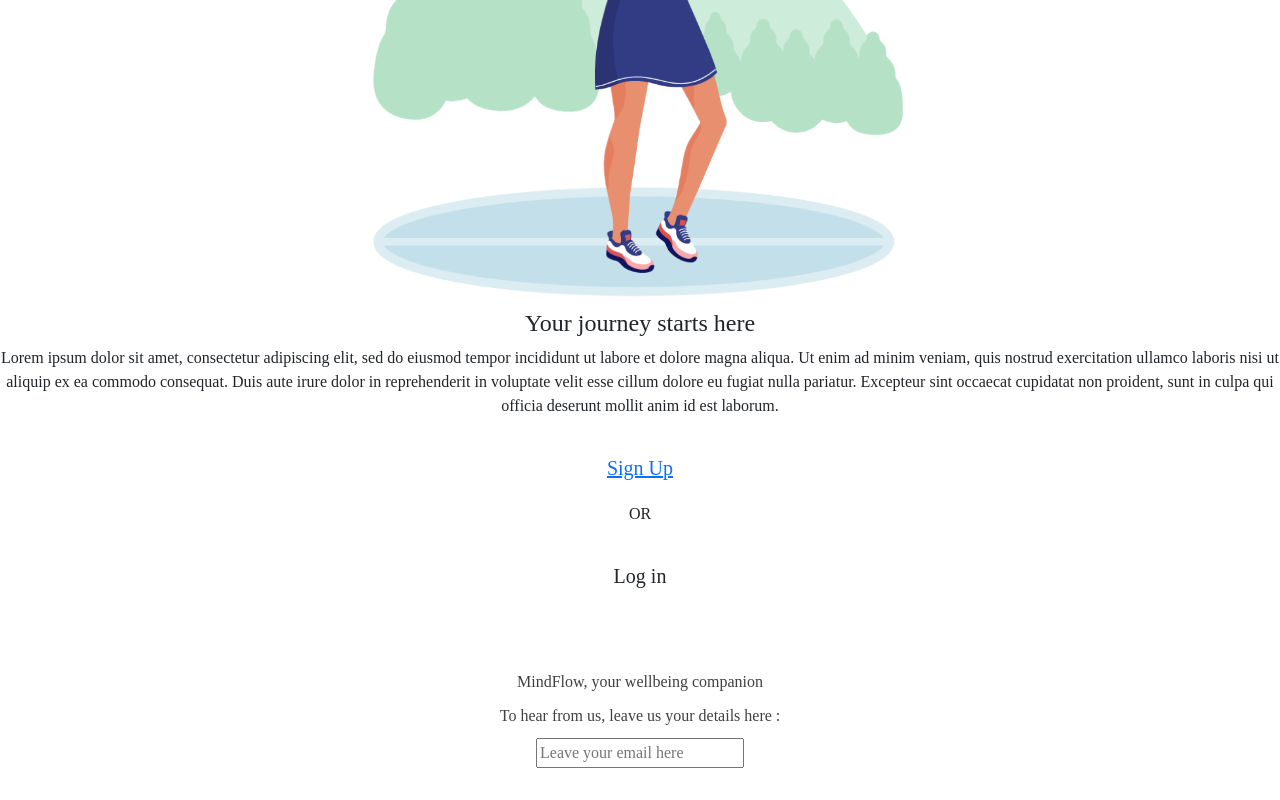
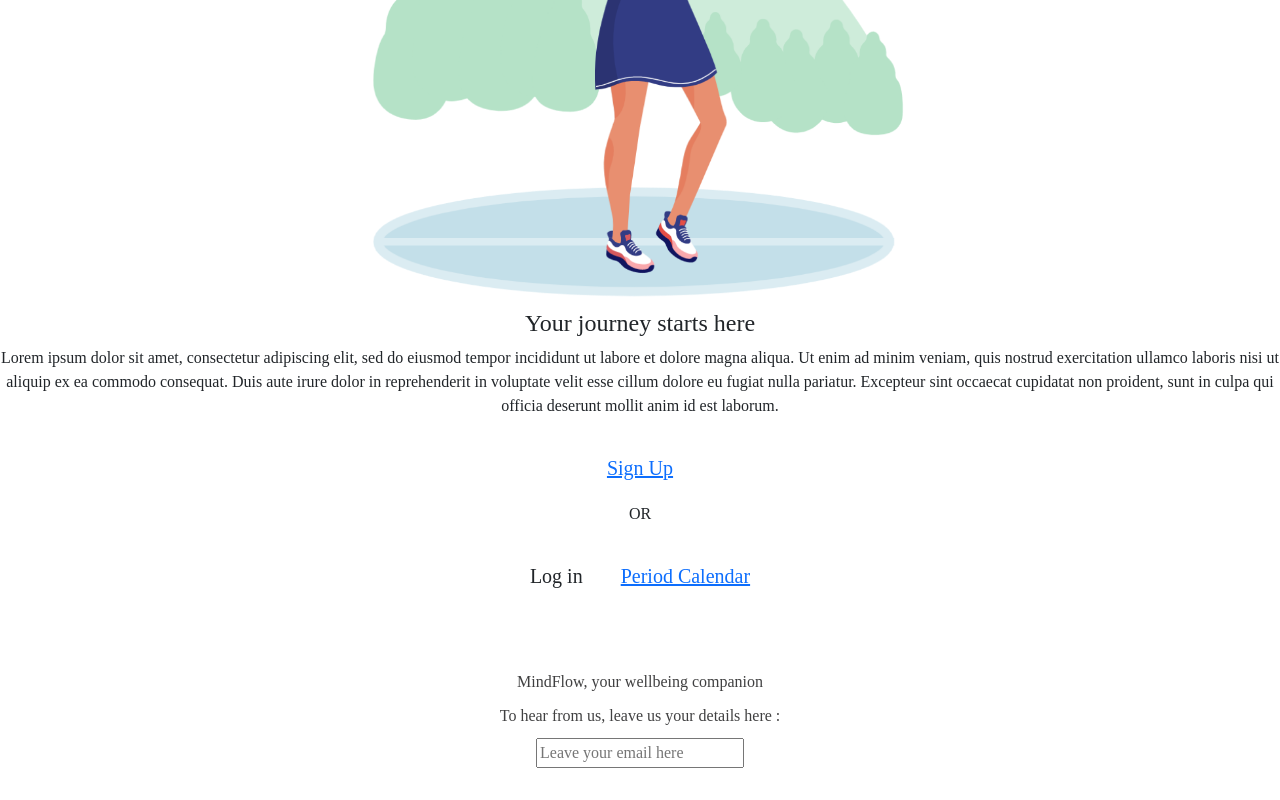
Before and after one commit to AnaG0307/MindFlow, a React (Create React App) app: page / in a window 1280 px wide. Shown: the part 466-1266 px from the top of the page. Built offline with nearby package versions, Linux system fonts and the light colour scheme; a web font is replaced by a local one.

Commit message:
Moved period folder back to components and added link to dashboard to open period calendar, not qorking yet

```diff
--- a/src/Components/Period/period.js
+++ b/src/Components/Period/period.js
@@ -93,4 +93,4 @@
   );
 }
 
-export default Calendar;
+export default Period;
--- a/src/index.js
+++ b/src/index.js
@@ -20,8 +20,8 @@
       <Routes>
         <Route exact path="/" element={<Home />} />
         <Route path="/Dashboard" element={<Dashboard />} />
+        <Route path="/Dashboard" element={<Dashboard />} />
         <Route path="/Period" element={<Period />} />
-        <Route path="/Registration" element={<Registration />} />
         <Route path="/Login" element={<Login />} />
       </Routes>
       <Footer />
--- a/src/pages/LandingPage/App.js
+++ b/src/pages/LandingPage/App.js
@@ -1,24 +1,25 @@
-import React from 'react';
-import '../../App.css'
-import Logo from "../../assets/logo.png"
-import Logo2 from "../../assets/logo2.png"
-import LandingImage from "../../assets/LandingImage.png"
-import '../../style/Header.css'
-import '../../style/index.css'
-import Button from 'react-bootstrap/Button';
-import { BrowserRouter as Router, Route, Routes, useNavigate} from 'react-router-dom';
-import { Link } from 'react-router-dom';
-
-
+import React from "react";
+import "../../App.css";
+import Logo from "../../assets/logo.png";
+import Logo2 from "../../assets/logo2.png";
+import LandingImage from "../../assets/LandingImage.png";
+import "../../style/Header.css";
+import "../../style/index.css";
+import Button from "react-bootstrap/Button";
+import {
+  BrowserRouter as Router,
+  Route,
+  Routes,
+  useNavigate,
+} from "react-router-dom";
+import { Link } from "react-router-dom";
 
 function App() {
-
   return (
-
-    <div className='App'>
+    <div className="App">
       <img
         src={Logo2}
-    alt= "MindFlow logo"
+        alt="MindFlow logo"
         className="mfl-logo"
         width="120"
         height="100"
@@ -27,18 +28,32 @@
       <h4>Your wellbeing companion</h4>
       <img
         src={LandingImage}
-    alt= "MindFlow logo"
+        alt="MindFlow logo"
         className="mfl-logo"
         width="550"
         height="500"
       />
       <h4>Your journey starts here</h4>
-    <p>Lorem ipsum dolor sit amet, consectetur adipiscing elit, sed do eiusmod tempor incididunt ut labore et dolore magna aliqua. Ut enim ad minim veniam, quis nostrud exercitation ullamco laboris nisi ut aliquip ex ea commodo consequat. Duis aute irure dolor in reprehenderit in voluptate velit esse cillum dolore eu fugiat nulla pariatur. Excepteur sint occaecat cupidatat non proident, sunt in culpa qui officia deserunt mollit anim id est laborum.</p>
-    <Button variant="signup" size="lg"><Link to="registerpage.js">Sign Up</Link></Button>{' '}
+      <p>
+        Lorem ipsum dolor sit amet, consectetur adipiscing elit, sed do eiusmod
+        tempor incididunt ut labore et dolore magna aliqua. Ut enim ad minim
+        veniam, quis nostrud exercitation ullamco laboris nisi ut aliquip ex ea
+        commodo consequat. Duis aute irure dolor in reprehenderit in voluptate
+        velit esse cillum dolore eu fugiat nulla pariatur. Excepteur sint
+        occaecat cupidatat non proident, sunt in culpa qui officia deserunt
+        mollit anim id est laborum.
+      </p>
+      <Button variant="signup" size="lg">
+        <Link to="registerpage.js">Sign Up</Link>
+      </Button>{" "}
       <p>OR</p>
-    <Button variant="login" size="lg">Log in</Button>{' '}
+      <Button variant="login" size="lg">
+        Log in
+      </Button>{" "}
+      <Button variant="period" size="lg">
+        <Link to="./Period/period.js">Period Calendar</Link>
+      </Button>{" "}
     </div>
-
   );
 }
 
```
Lines whose indentation alone changed are shown as unchanged.
